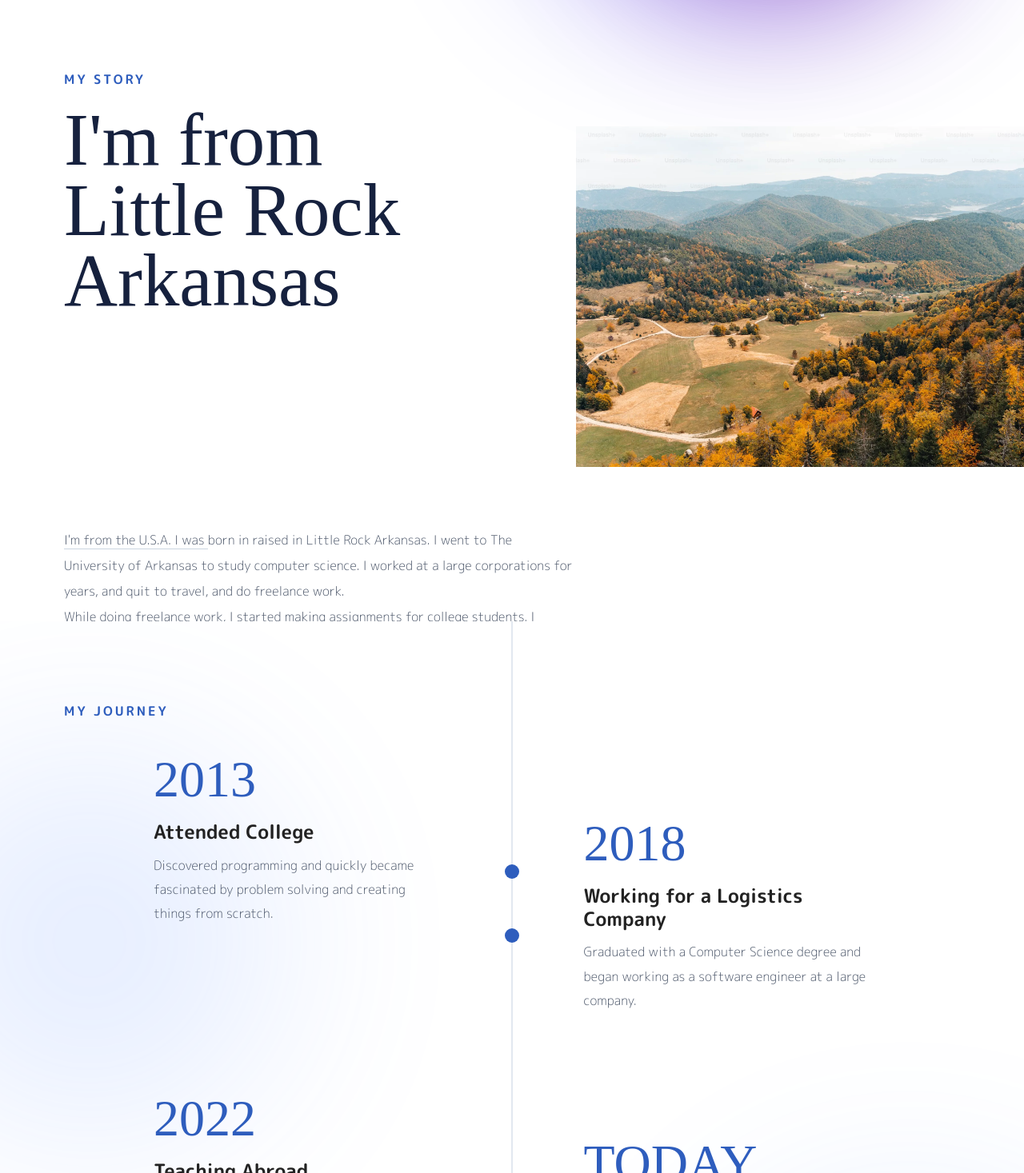
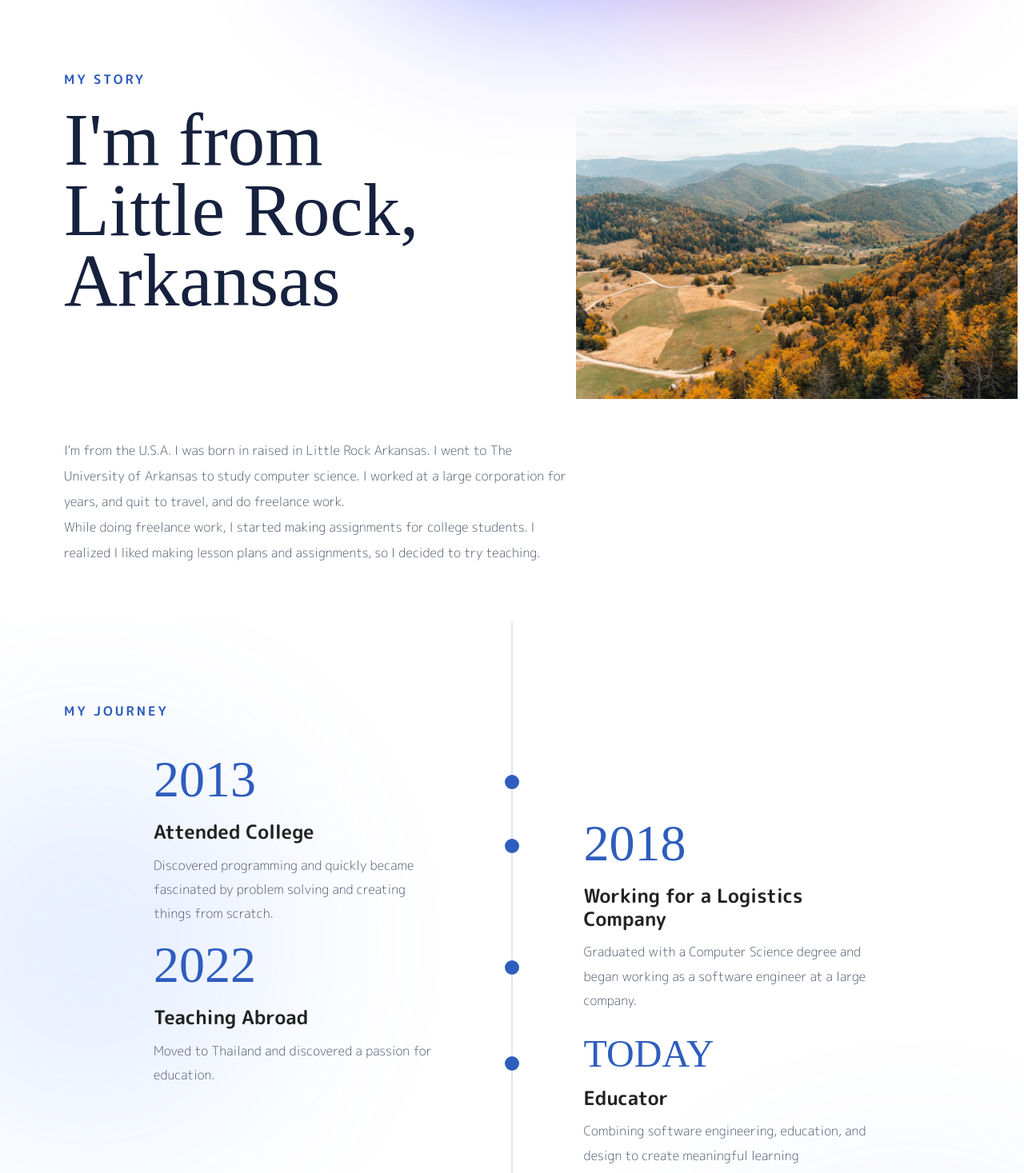
Before and after one commit to KaelinBullock/kaelin-home-v2, a Next.js app: page / in a window 1280 px wide. Shown: the part 823-2290 px from the top of the page at 80% size. Built offline with nearby package versions, Linux system fonts and the light colour scheme.

Commit message:
bug fixes for smaller screens like chromebooks

```diff
--- a/components/classroom.js
+++ b/components/classroom.js
@@ -74,7 +74,7 @@ export default function Classroom() {
           <Image
             src="/images/classroom.jpg"
               w={{md:'40rem',base:'20rem'}}
-            h={{md:'30rem', base:'20rem'}}
+              h={{md:'25rem', base:'20rem'}}
               mt="2rem"
               bg="blue"
               objectFit="cover"
@@ -115,7 +115,7 @@ export default function Classroom() {
           <Heading
             fontFamily="Didot"
             fontWeight="300"
-          fontSize={{md:'3rem', base:'2rem'}}
+          fontSize="2rem"
             mb={8}
           >
             Students learn
@@ -136,14 +136,15 @@ export default function Classroom() {
             <Heading
               fontSize="lg"
               color="#2E5DBD"
+              pb={4}
             >
               PROJECTS
             </Heading>
 
             <Text color="gray.600">
-              Real software.
+              Real software
               <br />
-              Real challenges.
+              Real challenges
               <br />
               Websites
               <br />
--- a/components/cover.js
+++ b/components/cover.js
@@ -40,7 +40,7 @@ export default function Cover() {
                 fontWeight="300"
                 lineHeight=".82"
                 color="#16213E"
-                fontSize={{xl:'10rem',md:'6rem', base:'4rem'}}
+                fontSize={{xl:'6rem',md:'4rem', base:'4rem'}}
               >
                 KAELIN<br/>BULLOCK
               </Heading>
--- a/components/journey.js
+++ b/components/journey.js
@@ -29,7 +29,7 @@ export default function Journey() {
 
   return (
     <Box
-      h={{xl:'100vh', base:'120vh'}}
+      h={{xl:'100vh', md:"100vh", base:'120vh'}}
       bg="white"
       position="relative"
       overflow="hidden"
@@ -82,7 +82,6 @@ export default function Journey() {
       {/* Timeline */}
 
       <Box
-        osition="relative"
         _before={{
             content: '""',
             position: "absolute",
@@ -95,7 +94,7 @@ export default function Journey() {
         }}
       />
 
-      {/* 2018 */}
+      {/* 2013 */}
 
       <Flex
         position="absolute"
@@ -137,7 +136,9 @@ export default function Journey() {
           h="18px"
           bg="#2E5DBD"
           borderRadius="50%"
-          mt={{md: '9rem',base:'1rem'}}
+          mt={{md: '2rem',base:'1rem'}}
+          display={{md:"block", base:"none"}}
+
         />
 
         <Box w="40%" />
@@ -147,7 +148,7 @@ export default function Journey() {
 
       <Flex
         position="absolute"
-        top="15rem"
+        top={{xl:"15rem", md:"13rem", base:"10rem"}}
         left="15%"
         w="70%"
         justify="space-between"
@@ -155,11 +156,12 @@ export default function Journey() {
         <Box w="40%" />
 
         <Box
+          display={{md:"block", base:"none"}}
           w="18px"
           h="18px"
           bg="#2E5DBD"
           borderRadius="50%"
-          mt={{md: '9rem',base:'1rem'}}
+          mt={{md: '2rem',base:'1rem'}}
         />
 
         <Box w="40%">
@@ -204,7 +206,7 @@ export default function Journey() {
 
       <Flex
         position="relative"
-        top="35rem"
+        top={{xl:"23rem", md:"30rem",base:"39rem"}}
         left="15%"
         w="70%"
         justify="space-between"
@@ -238,11 +240,13 @@ export default function Journey() {
         </Box>
 
         <Box
+          display={{md:"block", base:"none"}}
+
           w="18px"
           h="18px"
           bg="#2E5DBD"
           borderRadius="50%"
-          mt={{md: '9rem',base:'1rem'}}
+          mt={{md: '2rem',base:'1rem'}}
         />
 
         <Box w="40%" />
@@ -252,7 +256,7 @@ export default function Journey() {
 
       <Flex
         position="absolute"
-        top="40rem"
+        top={{xl:"32rem", base:"38rem"}}
         left="15%"
         w="70%"
         justify="space-between"
@@ -260,17 +264,18 @@ export default function Journey() {
         <Box w="40%" />
 
         <Box
+          display={{md:"block", base:"none"}}
           w="18px"
           h="18px"
           bg="#2E5DBD"
           borderRadius="50%"
-          mt={{md: '9rem',base:'1rem'}}
+          mt={{md: '2rem',base:'1rem'}}
         />
 
         <Box w="40%">
           <Heading
             fontFamily="Didot"
-            fontSize={{md:'4rem', base:'2rem'}}
+            fontSize={{md:'3rem', base:'2rem'}}
             fontWeight="300"
             color="#2E5DBD"
           >
--- a/components/my-image.js
+++ b/components/my-image.js
@@ -29,7 +29,7 @@ export default function MyImage() {
         alt="Portrait"
         position="absolute"
         bottom={{base:'-.5rem', md:'-.4rem', xl:'0rem'}}
-        h={{xl:'55rem', md:'60rem', base:'26rem'}}
+        h={{xl:'50rem', md:'50rem', base:'26rem'}}
         objectFit="contain"
         zIndex={2}
         clipPath={{md:'inset(0 0 0 0)', xl:'inset(0 0 0 0)', base:'inset(0 0 0 0)'}}
--- a/components/resume.js
+++ b/components/resume.js
@@ -21,7 +21,7 @@ export default function Resume() {
   return (
     <Box
       bg="transparent"
-      h={{xl:'100vh', md:'150vh',sm:'260vh',base:'260vh'}}
+      h={{xl:'100vh', md:'150vh',sm:'260vh',base:'270vh'}}
       pl={{md:'80px', base:'3.5rem'}}
       py="40px"
       position="relative"
@@ -168,7 +168,6 @@ export default function Resume() {
               fontWeight="600"
               mb={4}
             >
-              International School
               Bangkok
             </Text>
 
--- a/components/story.js
+++ b/components/story.js
@@ -54,18 +54,18 @@ export default function Story() {
             >
               I&apos;m from
               <br />
-              Little Rock Arkansas
+              Little Rock, Arkansas
               <br/>
             </Heading>
           </GridItem>
 
 
-          <GridItem  justifyContent="center" >
+          <GridItem display="flex" justifyContent="flex-start">
             <Image
               src="/images/Arkansas.webp"
               position="relative"
               alt="TreeImage"
-              h={{xl:'30rem', md:'20rem', base:'12rem'}}
+              h={{xl:'23rem', md:'20rem', base:'12rem'}}
               objectFit="contain"
               zIndex={2}
             />
@@ -83,7 +83,7 @@ export default function Story() {
               fontSize="md"
             >
               I&apos;m from the U.S.A. I was born in raised in Little Rock Arkansas. I went to The University of Arkansas to study
-              computer science.  I worked at a large corporations for years, and quit to travel, and do freelance work.
+              computer science.  I worked at a large corporation for years, and quit to travel, and do freelance work.
             </Text>
           </GridItem>
 
@@ -99,7 +99,7 @@ export default function Story() {
           </GridItem>
         </Grid>
       </Box>
-      <Box
+      {/* <Box
         display={{xl:'block', base:'none'}}
         position="absolute"
         left="80px"
@@ -107,7 +107,7 @@ export default function Story() {
         w="180px"
         h="1px"
         bg="gray.300"
-      />
+      /> */}
     </Box>
   );
 }
```
Lines whose indentation alone changed are shown as unchanged.
